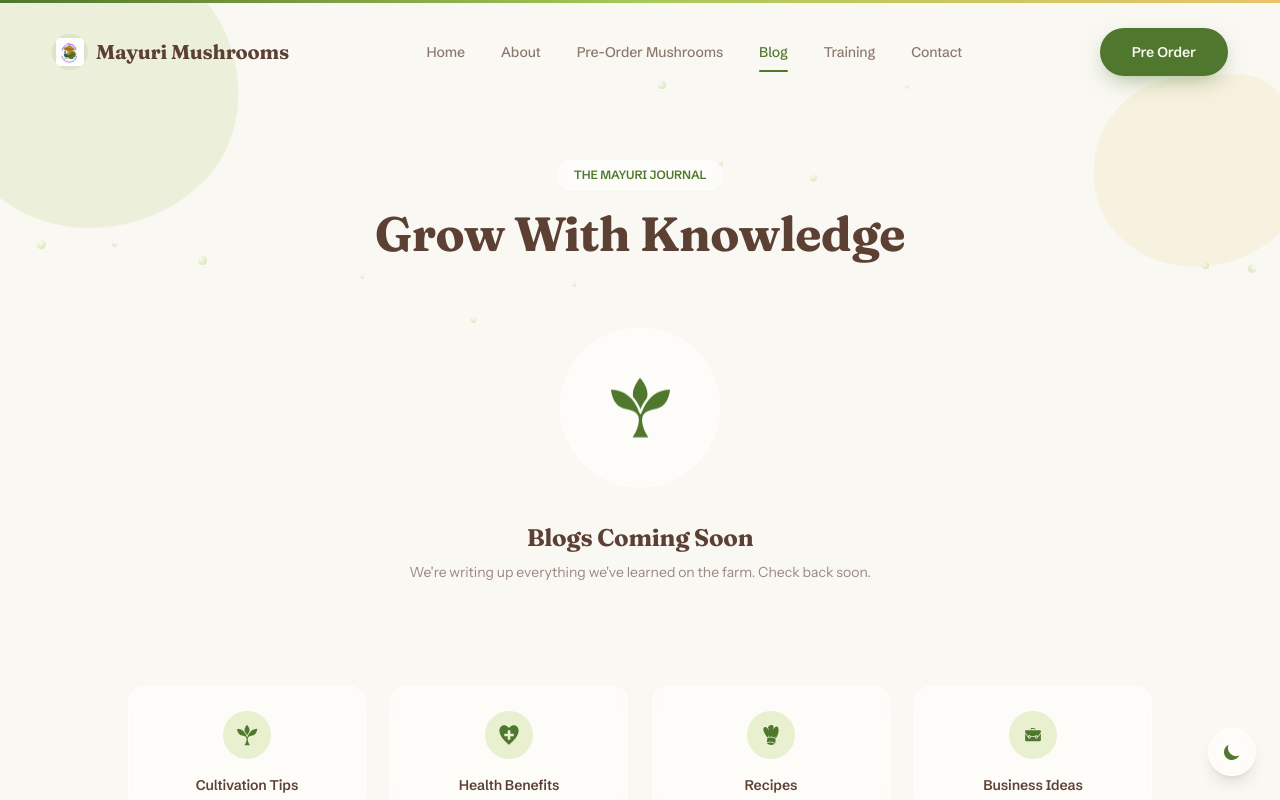
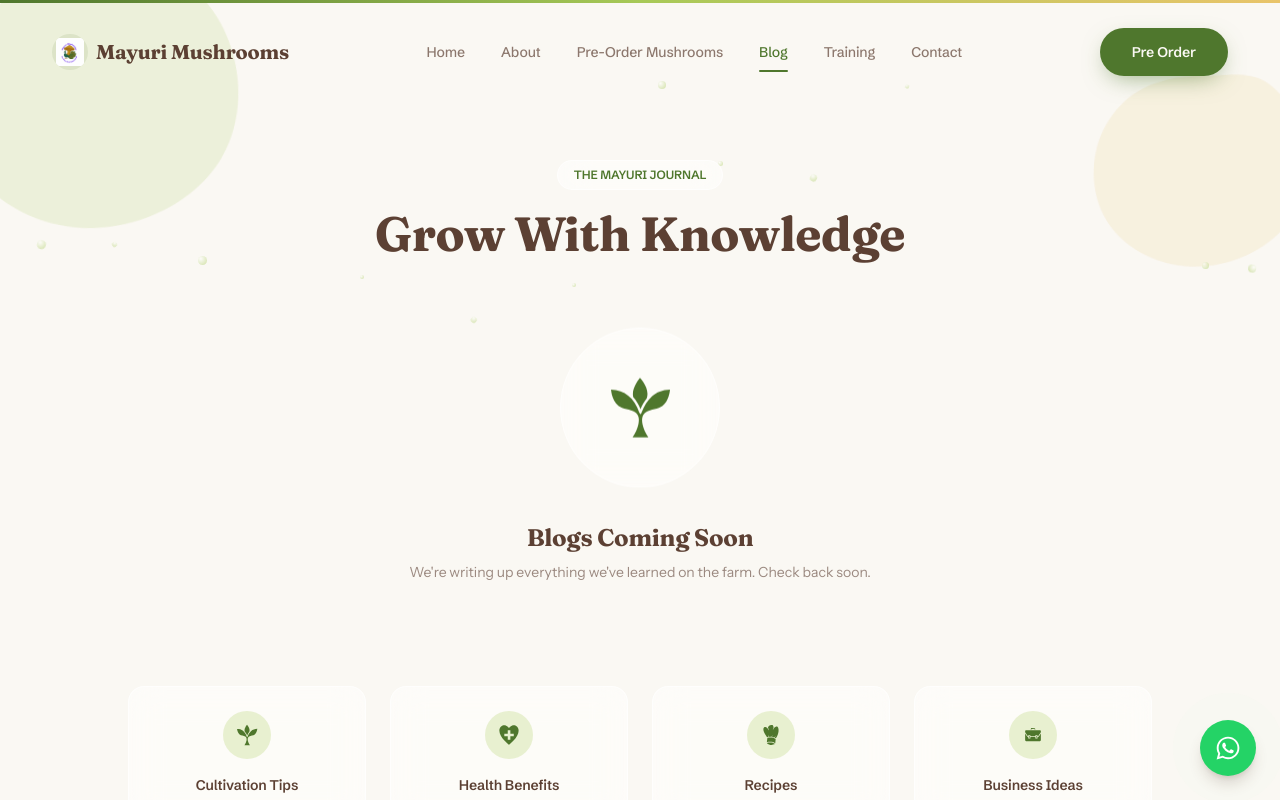
Before and after one commit to Siddharth2327/MayuriMushroom, a React (Vite) app: page /blog in a window 1280 px wide. Shown: the top 800 px of the page. Built offline with nearby package versions, Linux system fonts and the light colour scheme.

Commit message:
Removed dark mode light mode and added whatsapp badge

```diff
--- a/src/App.jsx
+++ b/src/App.jsx
@@ -8,7 +8,7 @@ import Footer from "./components/layout/Footer";
 import LoadingScreen from "./components/layout/LoadingScreen";
 import ScrollProgress from "./components/layout/ScrollProgress";
 import CursorGlow from "./components/layout/CursorGlow";
-import ThemeToggle from "./components/layout/ThemeToggle";
+import WhatsAppBadge from "./components/layout/WhatsAppBadge";
 import PageTransition from "./components/layout/PageTransition";
 
 import Home from "./pages/Home";
@@ -41,7 +41,7 @@ export default function App() {
       <LoadingScreen show={loading} />
       <ScrollProgress />
       <CursorGlow />
-      <ThemeToggle />
+     <WhatsAppBadge />
       <Navbar />
       <ScrollToTop />
       <Suspense fallback={<div className="min-h-screen" />}>
--- a/src/components/layout/ThemeToggle.jsx
+++ /dev/null
@@ -1,24 +0,0 @@
-import { useEffect, useState } from "react";
-import { motion } from "framer-motion";
-import { HiSun, HiMoon } from "react-icons/hi";
-
-export default function ThemeToggle() {
-  const [dark, setDark] = useState(false);
-
-  useEffect(() => {
-    document.documentElement.classList.toggle("dark", dark);
-  }, [dark]);
-
-  return (
-    <motion.button
-      initial={{ opacity: 0, scale: 0.8 }}
-      animate={{ opacity: 1, scale: 1 }}
-      transition={{ delay: 1.4 }}
-      onClick={() => setDark((d) => !d)}
-      aria-label="Toggle dark mode"
-      className="fixed bottom-6 right-6 z-50 w-12 h-12 rounded-full glass grid place-items-center text-bark shadow-lg hover:scale-110 transition-transform"
-    >
-      {dark ? <HiSun size={20} className="text-accent" /> : <HiMoon size={20} className="text-primary" />}
-    </motion.button>
-  );
-}
--- /dev/null
+++ b/src/components/layout/WhatsAppBadge.jsx
@@ -0,0 +1,27 @@
+import { motion } from "framer-motion";
+import { FaWhatsapp } from "react-icons/fa";
+import { BRAND } from "../../lib/constants";
+
+export default function WhatsAppBadge() {
+  const phoneDigits = BRAND.phone.replace(/\D/g, "");
+  const whatsappHref = `https://wa.me/91${phoneDigits}`;
+
+  return (
+    <motion.a
+      href={whatsappHref}
+      target="_blank"
+      rel="noreferrer"
+      aria-label="Chat with us on WhatsApp"
+      initial={{ opacity: 0, scale: 0.8 }}
+      animate={{ opacity: 1, scale: 1 }}
+      transition={{ delay: 1.4 }}
+      whileHover={{ scale: 1.08 }}
+      whileTap={{ scale: 0.95 }}
+      className="fixed bottom-6 right-6 z-50 grid place-items-center w-14 h-14 rounded-full shadow-lg shadow-bark/20"
+      style={{ backgroundColor: "#25D366" }}
+    >
+      <span className="absolute inset-0 rounded-full animate-ping" style={{ backgroundColor: "#25D366", opacity: 0.4 }} />
+      <FaWhatsapp size={26} className="relative text-white" />
+    </motion.a>
+  );
+}
--- a/src/index.css
+++ b/src/index.css
@@ -103,33 +103,3 @@ body {
   border-radius: 9999px;
   background: radial-gradient(circle at 30% 30%, #ffffff, var(--color-secondary));
 }
-
-html.dark body {
-  background-color: var(--color-bark);
-  color: var(--color-cream);
-}
-html.dark .glass {
-  background: rgba(92, 64, 51, 0.55);
-  border-color: rgba(255, 255, 255, 0.1);
-}
-html.dark .bg-white\/40 {
-  background-color: rgba(255, 255, 255, 0.04) !important;
-}
-html.dark .text-bark {
-  color: var(--color-cream);
-}
-html.dark .text-bark\/70,
-html.dark .text-bark\/65,
-html.dark .text-bark\/60,
-html.dark .text-bark\/50 {
-  color: rgba(250, 248, 243, 0.65);
-}
-
-@media (prefers-reduced-motion: reduce) {
-  *, *::before, *::after {
-    animation-duration: 0.001ms !important;
-    animation-iteration-count: 1 !important;
-    transition-duration: 0.001ms !important;
-    scroll-behavior: auto !important;
-  }
-}
```
Also changed, not shown: src/lib/constants.js.
